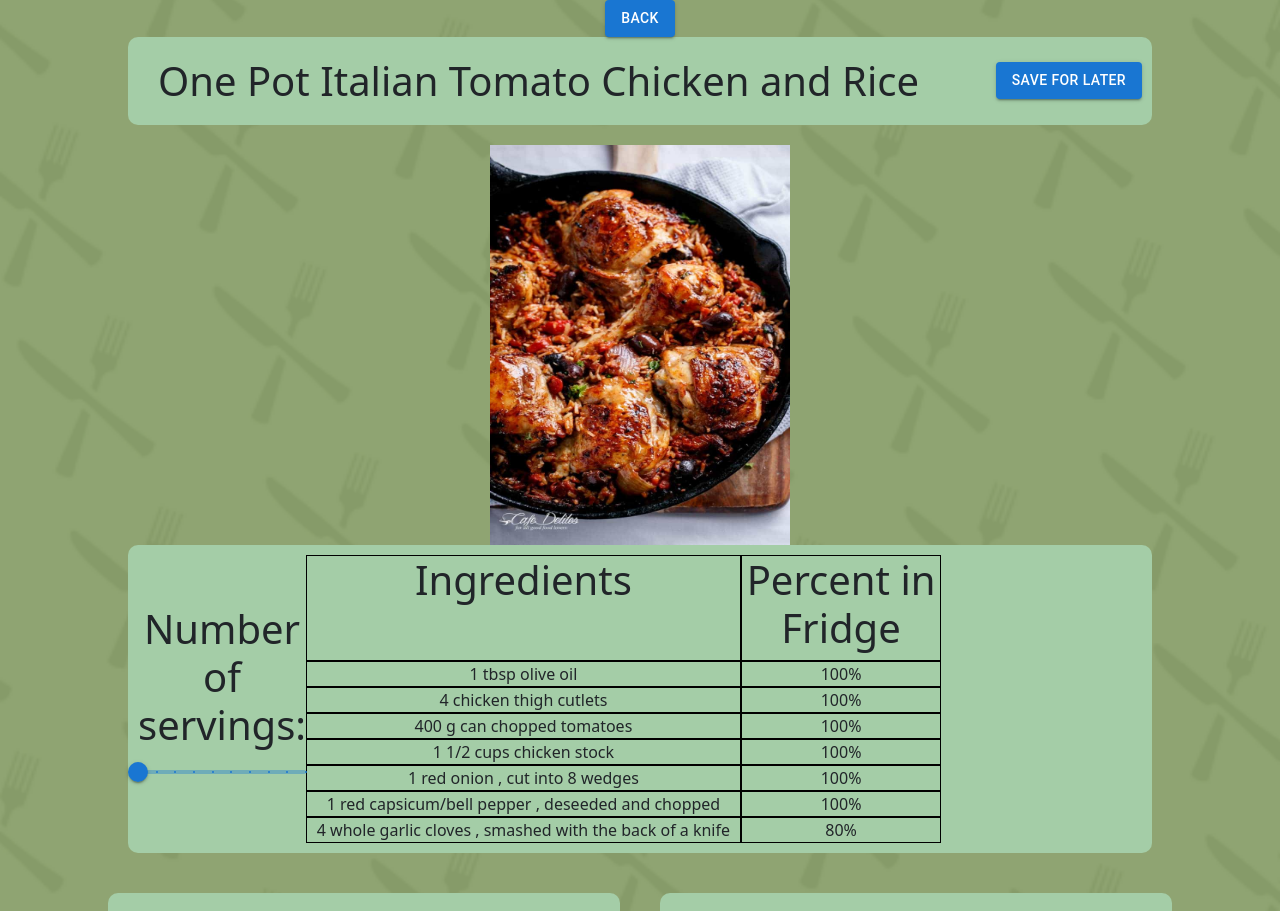
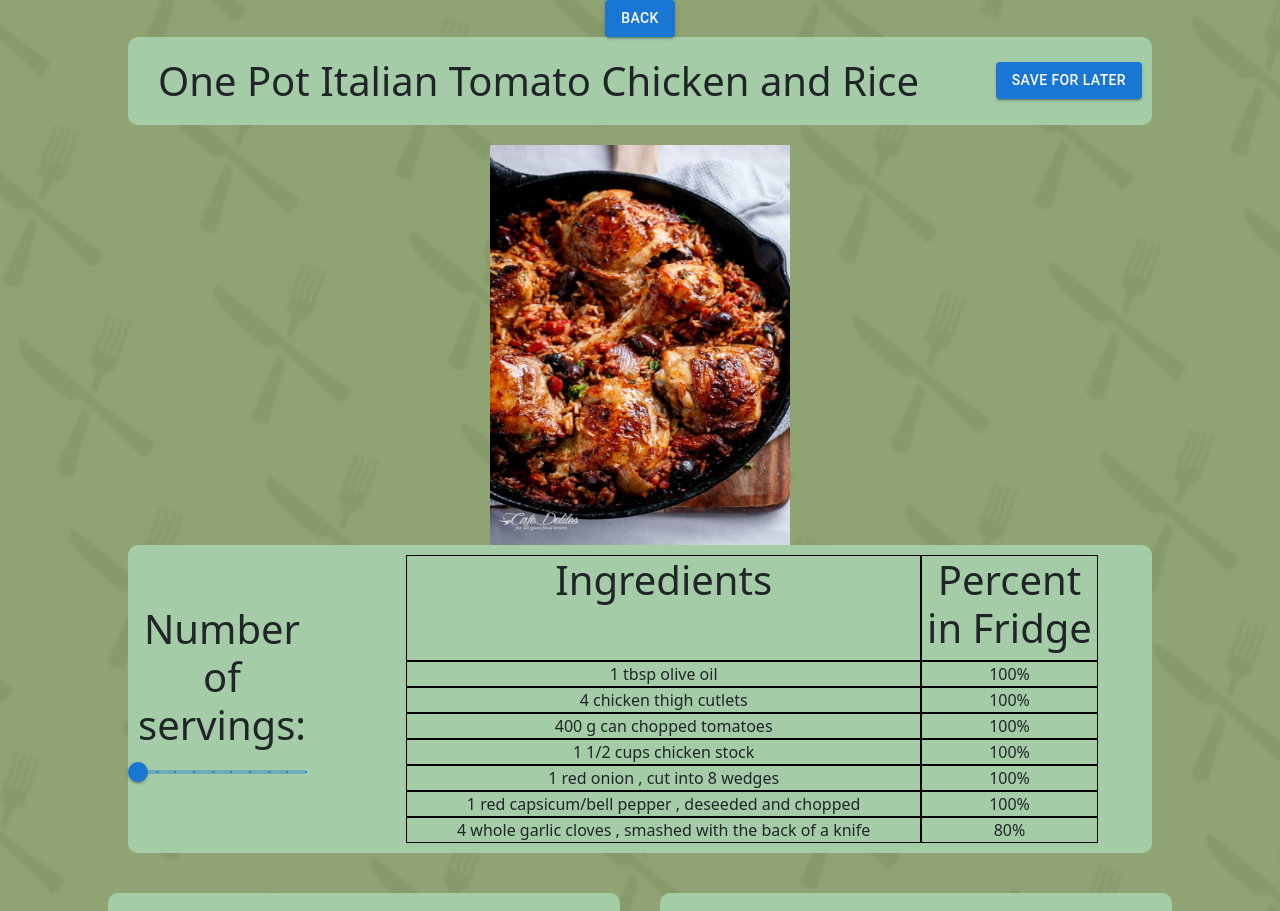
Before and after one commit to Freddydeddydoo/RecipesByRemy, a React (Create React App) app in the folder recipes-with-remy/: page / in a window 1280 px wide. Shown: the top 911 px of the page. Built offline with nearby package versions, Linux system fonts and the light colour scheme.

Commit message:
lil thang

```diff
--- a/recipes-with-remy/src/CSSFiles/View.css
+++ b/recipes-with-remy/src/CSSFiles/View.css
@@ -84,6 +84,13 @@
     /* justify-content: flex-end; */
     /* padding-left: 100px; */
 }
+.table502{
+    width: 100%;
+    flex-direction: column;
+    display: flex;
+    justify-content: flex-end;
+    padding-left: 100px;
+}
 
 .tableLine{
     width: 100%;
@@ -97,6 +104,10 @@
     width:52%;
     border: 1px solid black;
 }
+.IngrName2{
+    width:70%;
+    border: 1px solid black;
+}
 
 .percentage{
     width: 24%;
--- a/recipes-with-remy/src/Pages/view.js
+++ b/recipes-with-remy/src/Pages/view.js
@@ -62,9 +62,9 @@ const View = (props) => {
                 </div>
 
                 <div>
-                    <div className='table50'>
+                    <div className='table502'>
                         <div className='tableLine'>
-                            <div className='IngrName'>
+                            <div className='IngrName2'>
                                 <h1>Ingredients</h1>
                             </div>
                             <div className='percentage'>
@@ -72,7 +72,7 @@ const View = (props) => {
                             </div>
 
                             <div className='tableLine'>
-                                <div className='IngrName'>
+                                <div className='IngrName2'>
                                     1 tbsp olive oil
                                 </div>
                                 <div className='percentage'>
@@ -80,7 +80,7 @@ const View = (props) => {
                                 </div>
                             </div>
                             <div className='tableLine'>
-                                <div className='IngrName'>
+                                <div className='IngrName2'>
                                     4 chicken thigh cutlets
                                 </div>
                                 <div className='percentage'>
@@ -88,7 +88,7 @@ const View = (props) => {
                                 </div>
                             </div>
                             <div className='tableLine'>
-                                <div className='IngrName'>
+                                <div className='IngrName2'>
                                     400 g can chopped tomatoes
                                 </div>
                                 <div className='percentage'>
@@ -96,7 +96,7 @@ const View = (props) => {
                                 </div>
                             </div>
                             <div className='tableLine'>
-                                <div className='IngrName'>
+                                <div className='IngrName2'>
                                     1 1/2 cups chicken stock
                                 </div>
                                 <div className='percentage'>
@@ -104,7 +104,7 @@ const View = (props) => {
                                 </div>
                             </div>
                             <div className='tableLine'>
-                                <div className='IngrName'>
+                                <div className='IngrName2'>
                                     1 red onion , cut into 8 wedges
                                 </div>
                                 <div className='percentage'>
@@ -112,14 +112,14 @@ const View = (props) => {
                                 </div>
                             </div>
                             <div className='tableLine'>
-                                <div className='IngrName'>
+                                <div className='IngrName2'>
                                     1 red capsicum/bell pepper , deseeded and chopped
                                 </div>
                                 <div className='percentage'>
                                     100%
                                 </div>
                             </div><div className='tableLine'>
-                                <div className='IngrName'>
+                                <div className='IngrName2'>
                                     4 whole garlic cloves , smashed with the back of a knife
                                 </div>
                                 <div className='percentage'>
```
